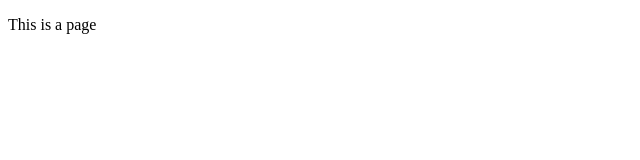
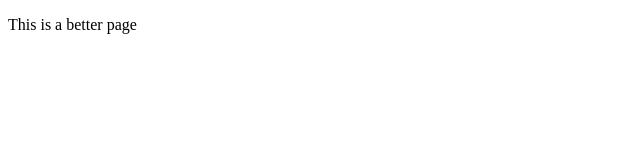
Before and after one commit to Robert-Thompson08/training-github, a plain HTML site: page index.html in a window 1280 px wide. Shown: the full height of the page, 0-640 px from the left. Drawn offline with Linux system fonts and the light colour scheme.

Commit message:
improved index page

```diff
--- a/index.html
+++ b/index.html
@@ -6,6 +6,6 @@
     <title></title>
 </head>
 <body>
-    <p>This is a page</p>
+    <p>This is a better page</p>
 </body>
 </html>
```
